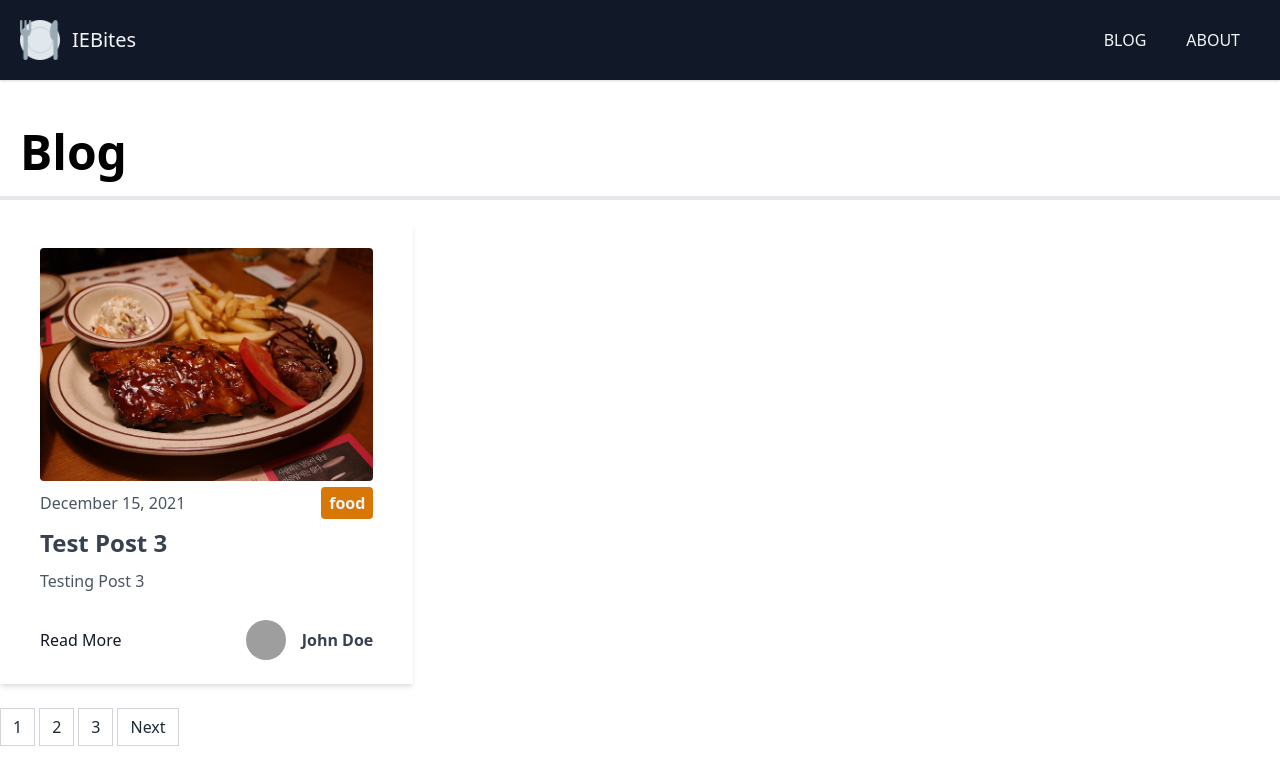
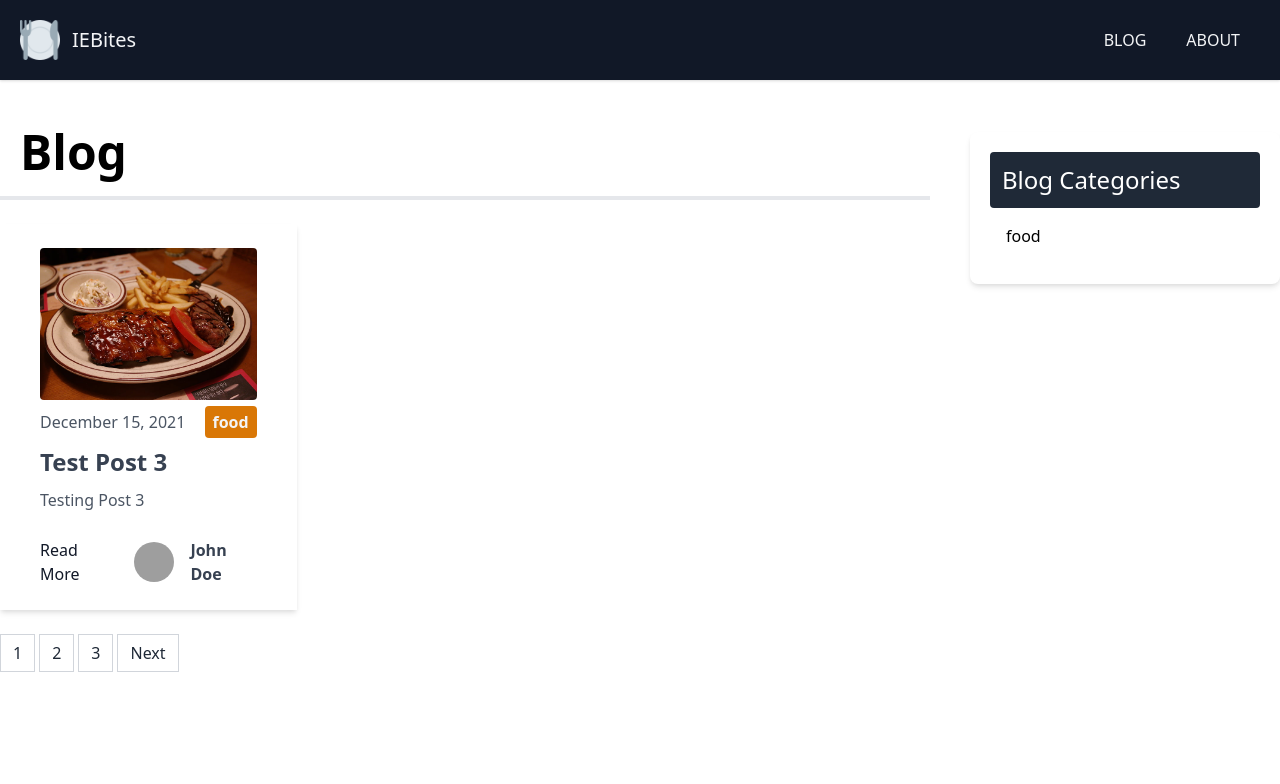
Before and after one commit to RdotSilva/React-NextJS-IEBites, a Next.js app: page /blog/page/1 in a window 1280 px wide. Shown: the top 784 px of the page. Built offline with nearby package versions, Linux system fonts and the light colour scheme; grey boxes are pictures that could not be loaded.

Commit message:
Add display for Category sidebar

```diff
--- a/pages/blog/page/[page_index].js
+++ b/pages/blog/page/[page_index].js
@@ -5,6 +5,7 @@ import Post from "@/components/Post";
 import { POSTS_PER_PAGE } from "@/config/index";
 import Pagination from "@/components/Pagination";
 import { getPosts } from "@/lib/posts";
+import CategoryList from "@/components/CategoryList";
 
 /**
  * Main Blog component used to show all blog posts
@@ -17,7 +18,10 @@ export default function BlogPage({
 }) {
   return (
     <Layout>
+      <div className="flex justify-between flex-col md:flex-row">
+        <div className="w-3/4 mr-10">
           <h1 className="text-5xl border-b-4 p-5 font-bold">Blog</h1>
+
           <div className="grid md:grid-cols-2 lg:grid-cols-3 gap-5">
             {blogPosts.map((post, index) => (
               <Post key={index} post={post} />
@@ -25,6 +29,12 @@ export default function BlogPage({
           </div>
 
           <Pagination currentPage={currentPage} numPages={numPages} />
+        </div>
+
+        <div className="w-1/4">
+          <CategoryList categories={categories} />
+        </div>
+      </div>
     </Layout>
   );
 }
@@ -64,8 +74,7 @@ export async function getStaticProps({ params }) {
   const pageIndex = page - 1;
 
   // Get categories for sidebar
-  const categories = blogPosts.map((post) => post.frontmatter.categories);
-
+  const categories = blogPosts.map((post) => post.frontmatter.category);
   const uniqueCategories = [...new Set(categories)];
 
   // Sort the posts before sending as props
```
Lines whose indentation alone changed are shown as unchanged.
